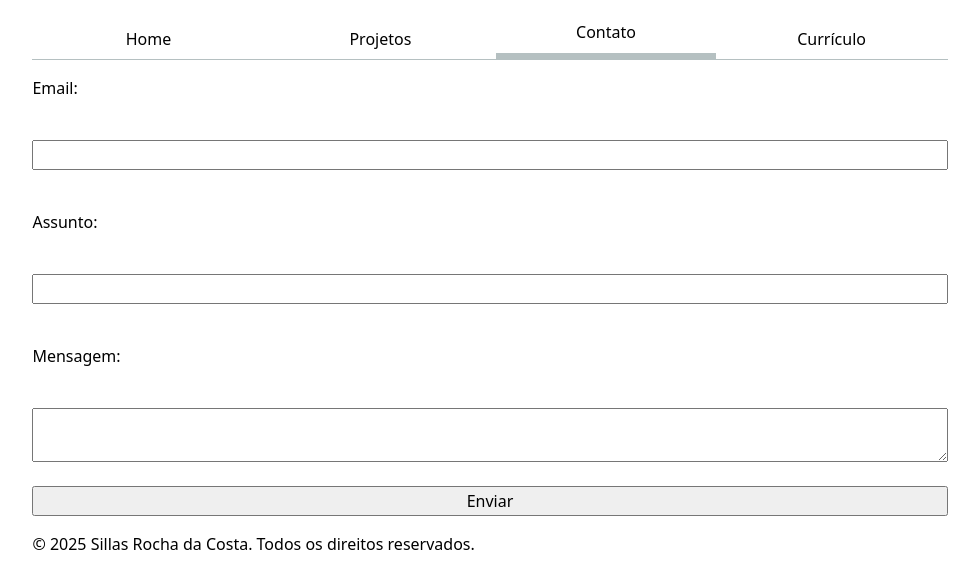
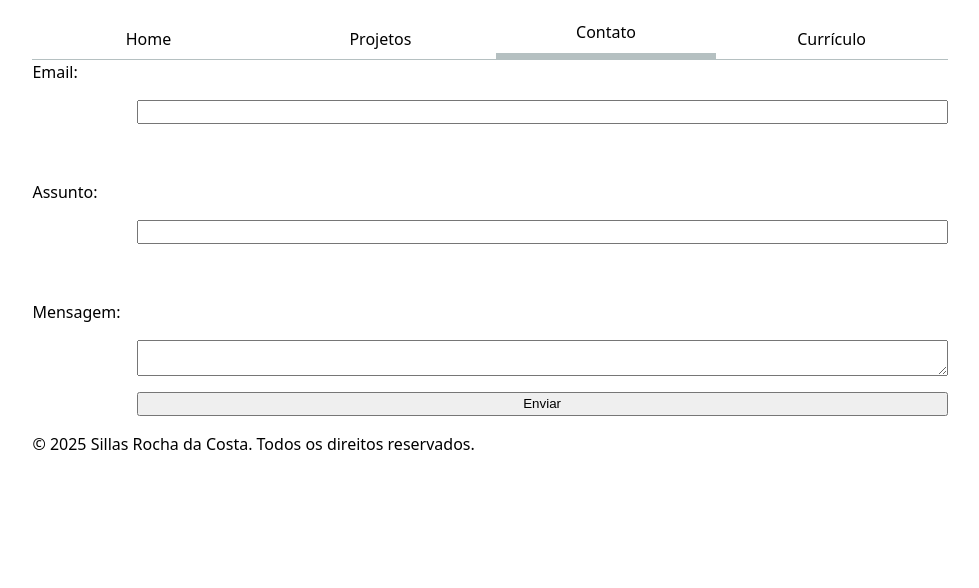
Before and after one commit to scrocha/portfolio, a plain HTML site: page contact/index.html in a window 1280 px wide. Shown: the part 118-706 px from the top of the page, without its empty margins (150-1129 px from the left). Drawn offline with Linux system fonts and the light colour scheme.

Commit message:
fixed contact css

```diff
--- a/style.css
+++ b/style.css
@@ -40,7 +40,7 @@ padding-bottom: -0.1em;
 background-color: var(--collor-accent-bg);
 }
 
-input,textarea,button {
+/* input,textarea,button {
 font: inherit;
 width: 100%;
 box-sizing: border-box;
@@ -49,4 +49,19 @@ box-sizing: border-box;
 label, input, textarea, button {
 display: block;
 }
-label { margin-block: 1rem;}
+label { margin-block: 1rem;} */
+
+form {
+  display: grid;
+  gap: 1rem;
+  grid-template-columns: auto 1fr;
+}
+
+form label {
+  display: grid;
+  grid-template-columns: subgrid;
+}
+
+#button, label {
+  grid-column: 1 / -1;
+}
```
